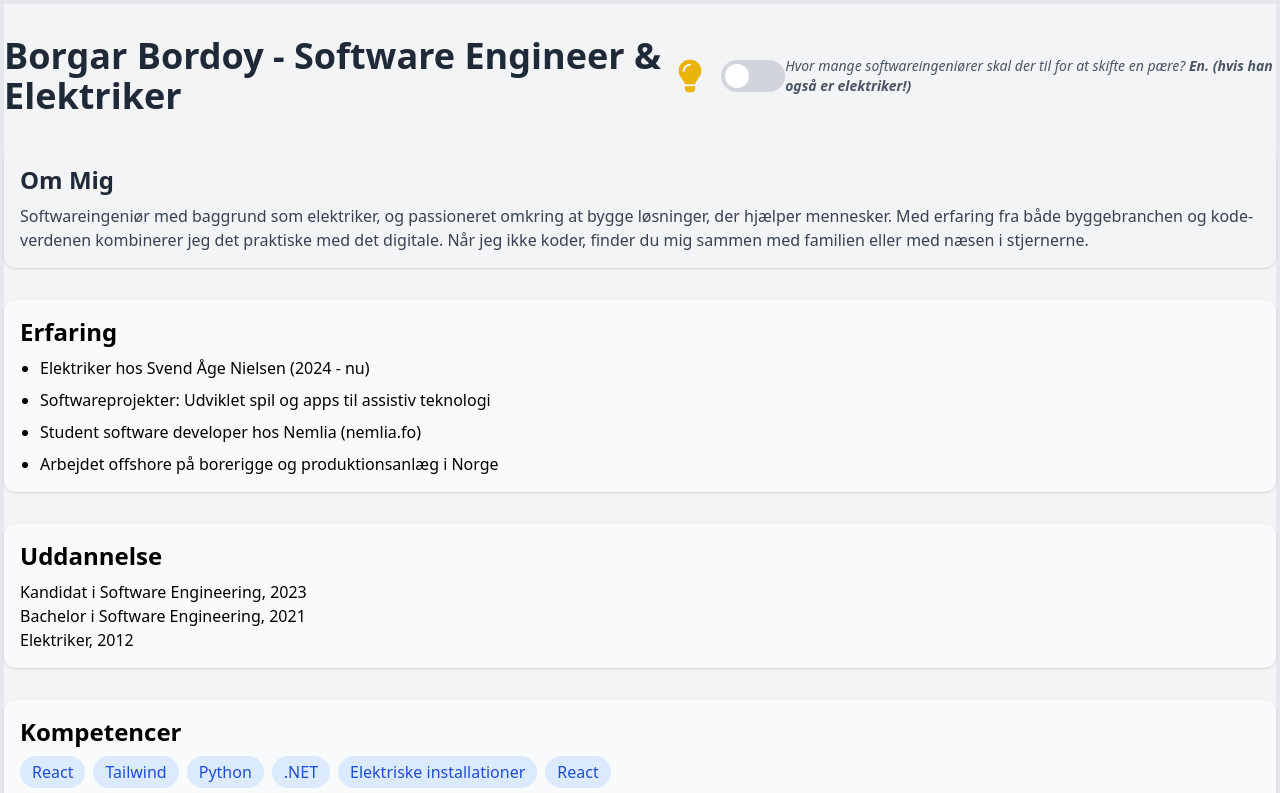
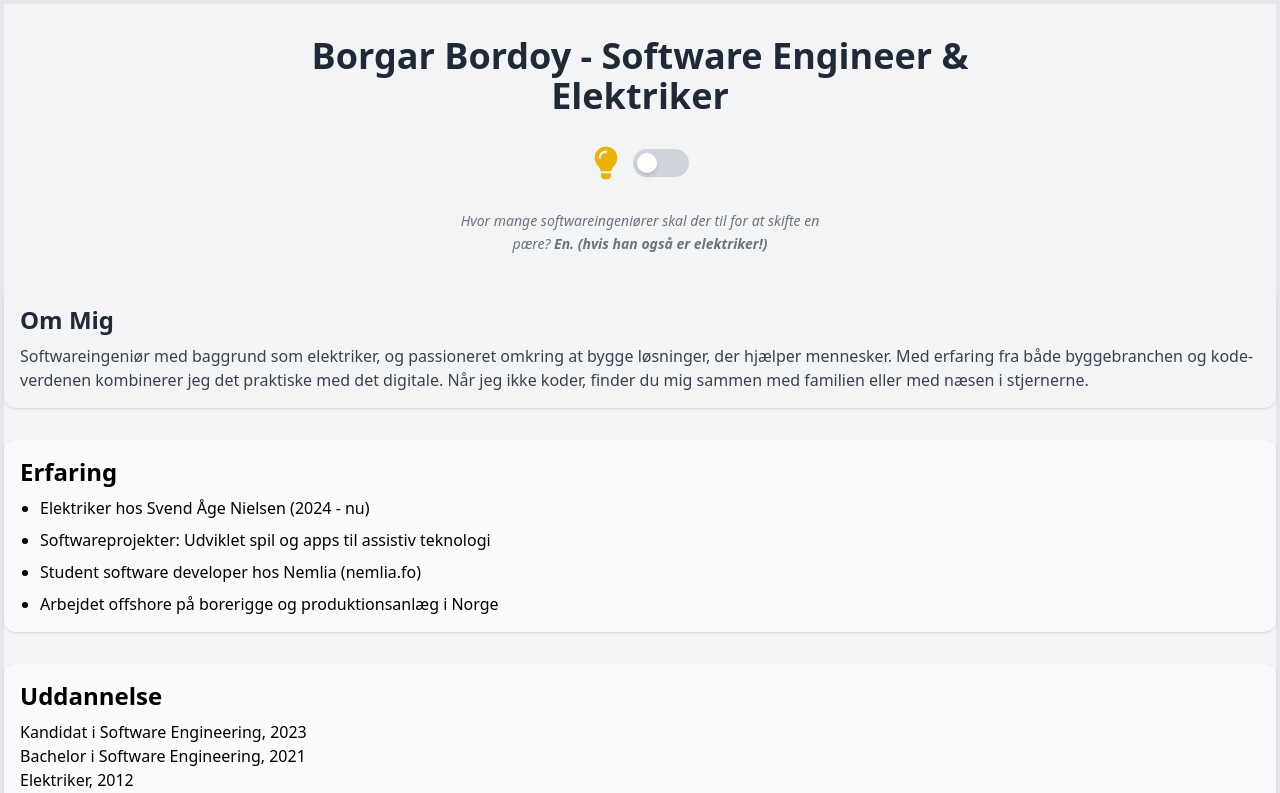
Before and after one commit to bobor16/mit-cv, a React (Create React App) app: page / in a window 1280 px wide. Shown: the top 793 px of the page. Built offline with nearby package versions, Linux system fonts and the light colour scheme.

Commit message:
further changes to layout

```diff
--- a/src/components/Header.jsx
+++ b/src/components/Header.jsx
@@ -13,13 +13,14 @@ function Header() {
   }, [darkMode]);
 
   return (
-    <header className="flex flex-col sm:flex-row justify-between items-center my-8 space-y-4 sm:space-y-0">
-      <h1 className="text-4xl font-bold text-gray-800 dark:text-white text-center sm:text-left">
+    <header className="flex flex-col items-center my-8 space-y-6 sm:space-y-8 px-4">
+      {/* Titel */}
+      <h1 className="w-full max-w-2xl text-4xl font-bold text-gray-800 dark:text-white text-center mx-auto">
         Borgar Bordoy - Software Engineer & Elektriker
       </h1>
 
-      {/* Dark mode toggle med pære og kontakt */}
-      <div className="flex sm:flex-row items-center space-x-2 sm:space-x-4">
+      {/* Pære + kontakt */}
+      <div className="flex items-center space-x-3">
         {/* Pære ikon */}
         <FaLightbulb
           className={`text-3xl transition-all duration-300 transform ${
@@ -30,19 +31,19 @@ function Header() {
         {/* Kontakt (afbryder) */}
         <button
           onClick={() => setDarkMode(!darkMode)}
-          className="relative inline-flex items-center cursor-pointer w-16 h-8 bg-gray-300 dark:bg-gray-800 rounded-full transition-all duration-300 hover:scale-110 focus:outline-none"
+          className="relative inline-flex items-center cursor-pointer w-14 h-7 bg-gray-300 dark:bg-gray-700 rounded-full transition-all duration-300 hover:scale-105 focus:outline-none"
           aria-label="Toggle Dark Mode"
         >
           <span
-            className={`absolute left-1 w-6 h-6 bg-white rounded-full transition-all duration-300 transform ${
-              darkMode ? "translate-x-8" : ""
+            className={`absolute left-1 w-5 h-5 bg-white rounded-full shadow-md transition-all duration-300 transform ${
+              darkMode ? "translate-x-7" : ""
             }`}
           ></span>
         </button>
       </div>
 
       {/* Joke tekst */}
-      <span className="italic text-sm text-gray-600 dark:text-gray-300">
+      <span className="italic text-sm text-gray-500 dark:text-gray-400 max-w-sm text-center leading-relaxed">
         Hvor mange softwareingeniører skal der til for at skifte en pære?{" "}
         <strong>En. (hvis han også er elektriker!)</strong>
       </span>
```
